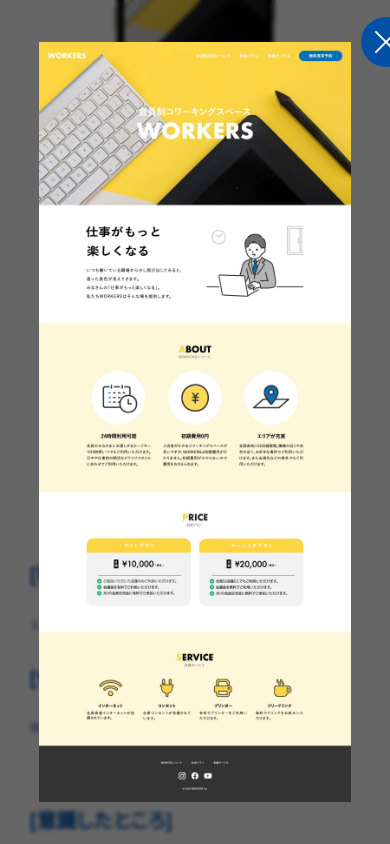
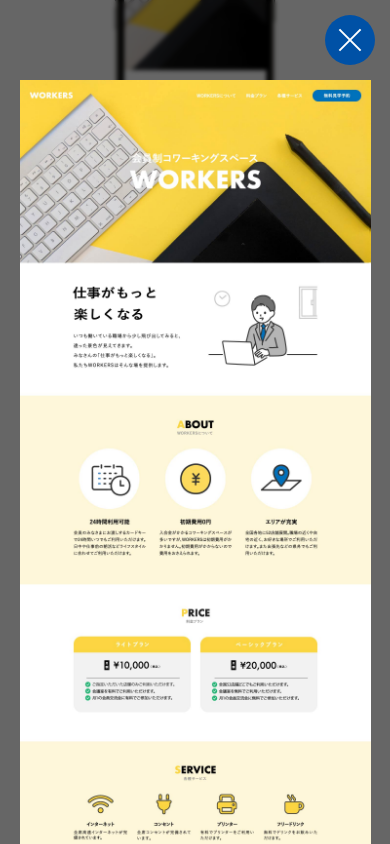
Before and after one commit to sawavedesign/wave-design-portfolio, a plain HTML site: page works7.html in a window 390 px wide. Both pictures are taken after a click on the element "pc版". Shown: the part 529-1373 px from the top of the page. Drawn offline with nearby package versions, Linux system fonts and the light colour scheme.

Commit message:
Add files via upload

```diff
--- a/css/style.css
+++ b/css/style.css
@@ -1273,33 +1273,34 @@ footer {
     background: rgba(0, 0, 0, 0.6);
     backdrop-filter: blur(2px);
     justify-content: center;
-    align-items: center;
+    align-items: flex-start;
+    padding: 40px 0;
     z-index: 999;
+    overflow-y: auto;
 }
 
 /* 画像ラッパー */
 .img-wrap {
     position: relative;
-    /* バツボタンの絶対位置基準 */
     display: inline-block;
+    margin: 80px auto 40px;
 }
 
 /* モーダル画像 */
 .img-wrap img {
     max-width: 90vw;
-    max-height: 90vh;
+    max-height: none;
     display: block;
 }
 
-/* バツボタン */
+
 .img-wrap .close-btn {
     position: absolute;
-    top: -40px;
-    right: -70px;
+    top: -60px;
+    right: 0;
     width: 50px;
     height: 50px;
     background: #0051a6;
-    /* 青丸 */
     border-radius: 50%;
     cursor: pointer;
     z-index: 10;
@@ -2000,4 +2001,32 @@ footer {
     .copyright {
         font-size: 16px;
     }
-}
+
+    .img-modal {
+        align-items: flex-start;
+        overflow-y: auto;
+        -webkit-overflow-scrolling: touch;
+        padding: 20px 0;
+    }
+
+    .img-wrap {
+        max-width: 92%;
+        max-height: none;
+        margin: 60px auto 40px;
+
+    }
+
+
+    .img-wrap img {
+        max-height: none;
+        width: 100%;
+    }
+
+    .img-wrap .close-btn {
+        position: fixed;
+        top: 15px;
+        right: 15px;
+    }
+
+
+}
```
